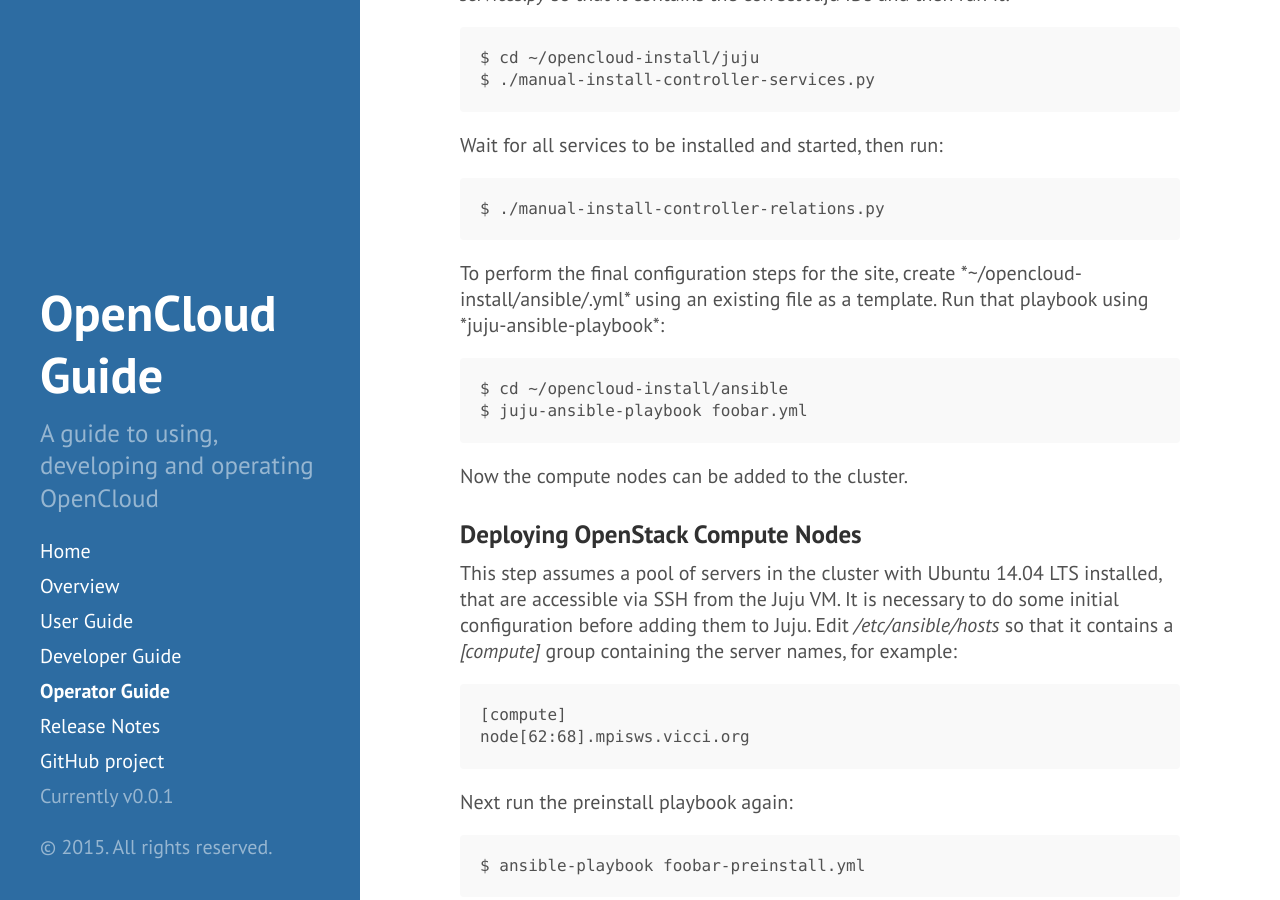
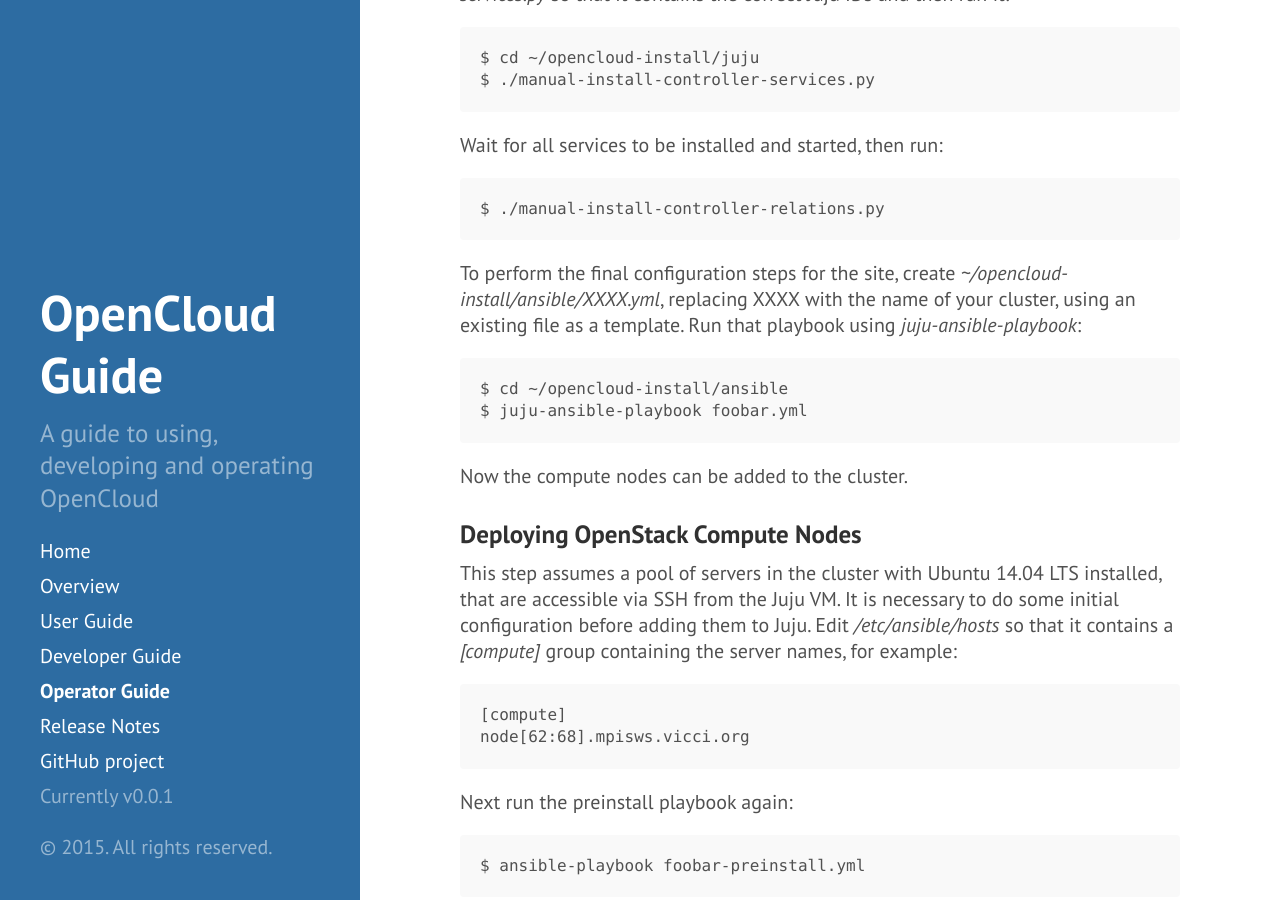
Before and after one commit to open-cloud/open-cloud.github.io.old, a Jekyll site: the page built from 3_operator.md, in a window 1280 px wide and 900 px high, scrolled down 4629 px. Built offline with Jekyll 4.4.1, drawn with Linux system fonts in a browser that asks for light colours; Markdown is read by kramdown in place of the engine named in the settings.

Commit message:
Fixed typo

````diff
--- a/3_operator.md
+++ b/3_operator.md
@@ -197,7 +197,8 @@
 ```
 
 To perform the final configuration steps for the site, create
-*~/opencloud-install/ansible/<cluster>.yml* using an existing file as
+*~/opencloud-install/ansible/XXXX.yml*, replacing XXXX with the name
+of your cluster, using an existing file as
 a template.  Run that playbook using *juju-ansible-playbook*:
 
 ```
````
